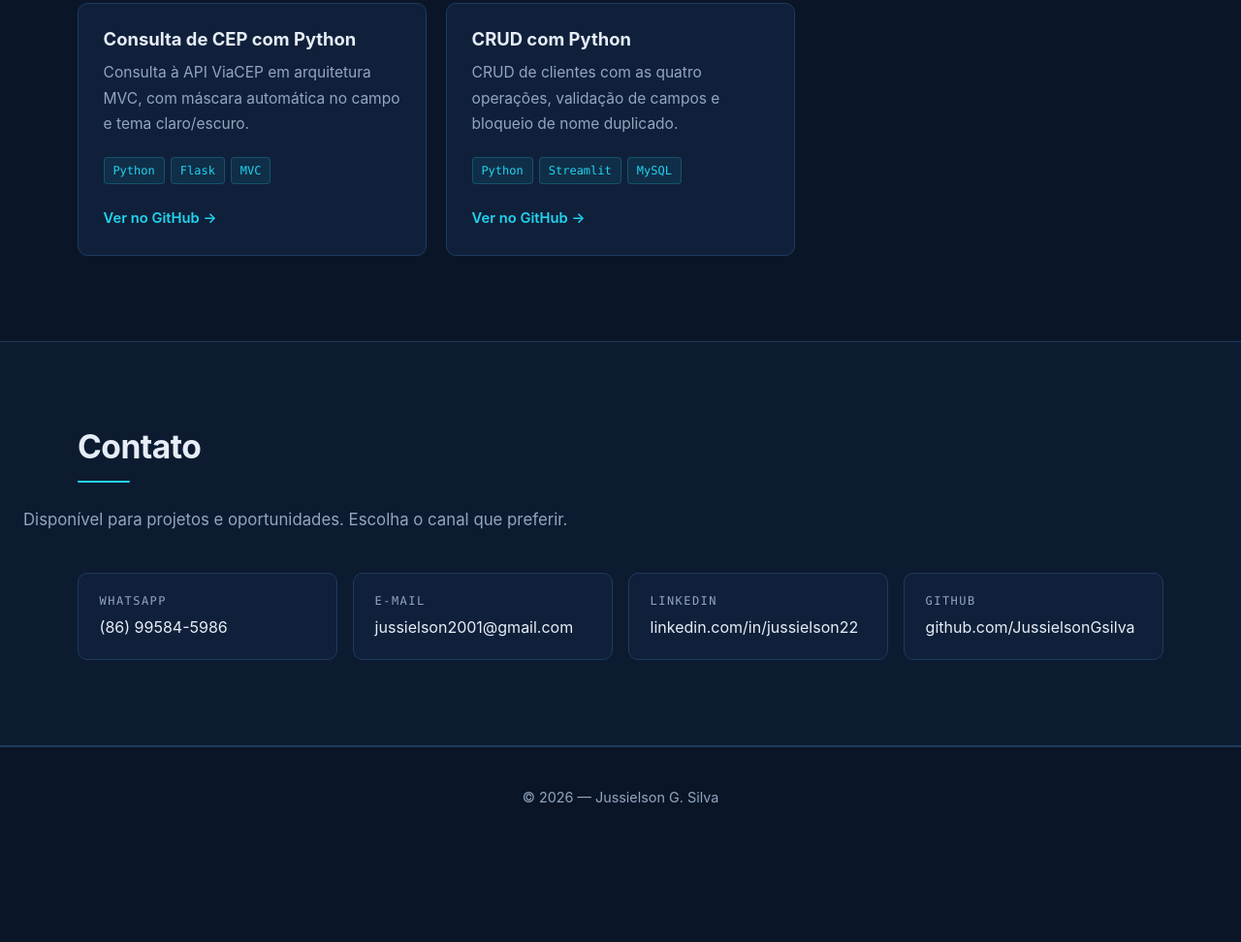
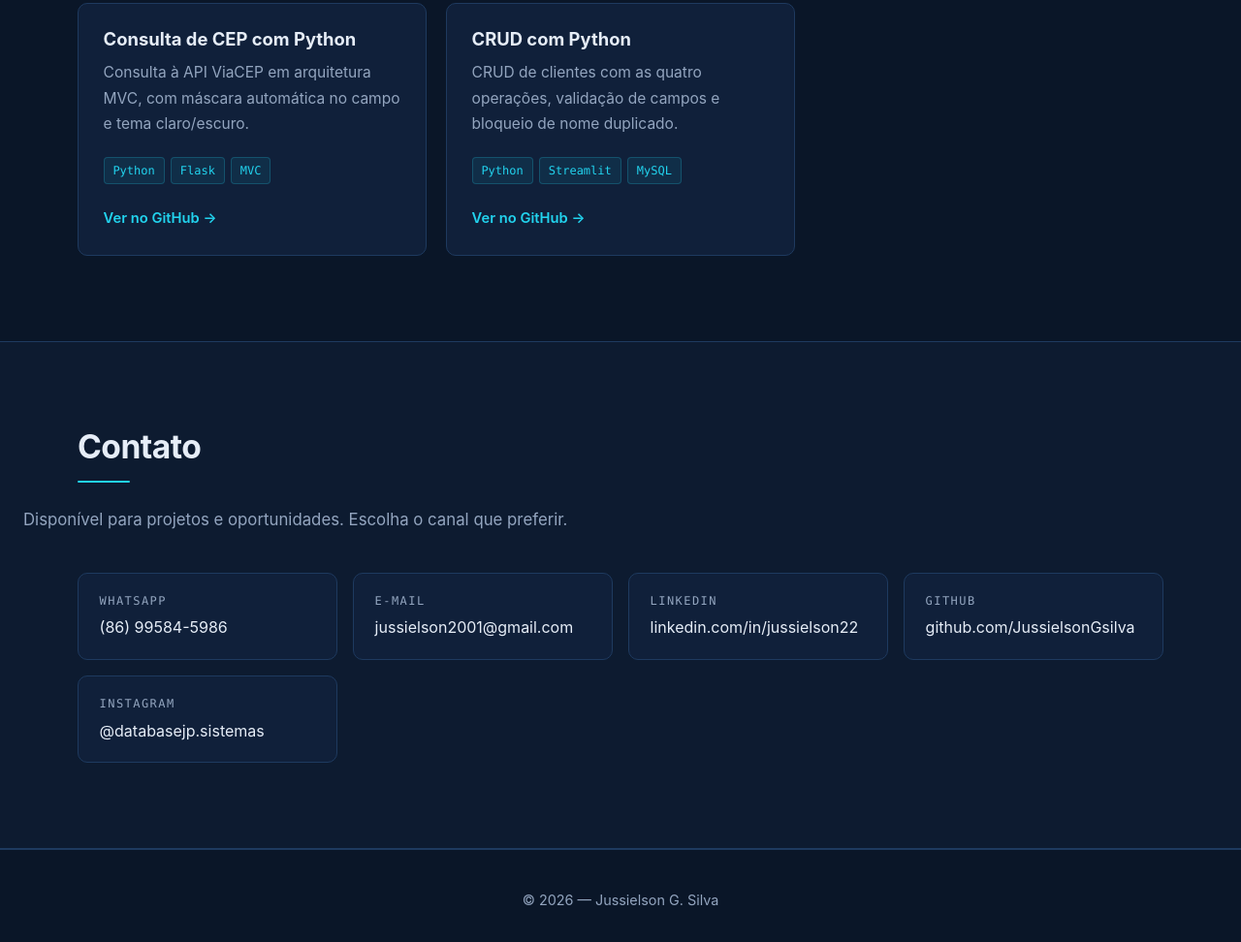
Before and after one commit to JussielsonGsilva/meu-portfolio, a plain HTML site: page index.html in a window 1280 px wide. Shown: the part 2863-3835 px from the top of the page at 97% size. Before the commit the page ends 3738 px from the top, so only its background shows below. Drawn offline with Linux system fonts and the light colour scheme.

Commit message:
feat: adiciona Instagram na seção de contato
Co-Authored-By: Claude Opus 5 <noreply@anthropic.com>

```diff
--- a/index.html
+++ b/index.html
@@ -292,6 +292,12 @@
                 <span class="contato-rotulo">GitHub</span>
                 <span class="contato-valor">github.com/JussielsonGsilva</span>
             </a>
+
+            <a class="contato-item" href="https://instagram.com/databasejp.sistemas"
+               target="_blank" rel="noopener">
+                <span class="contato-rotulo">Instagram</span>
+                <span class="contato-valor">@databasejp.sistemas</span>
+            </a>
         </div>
     </section>
 
```
